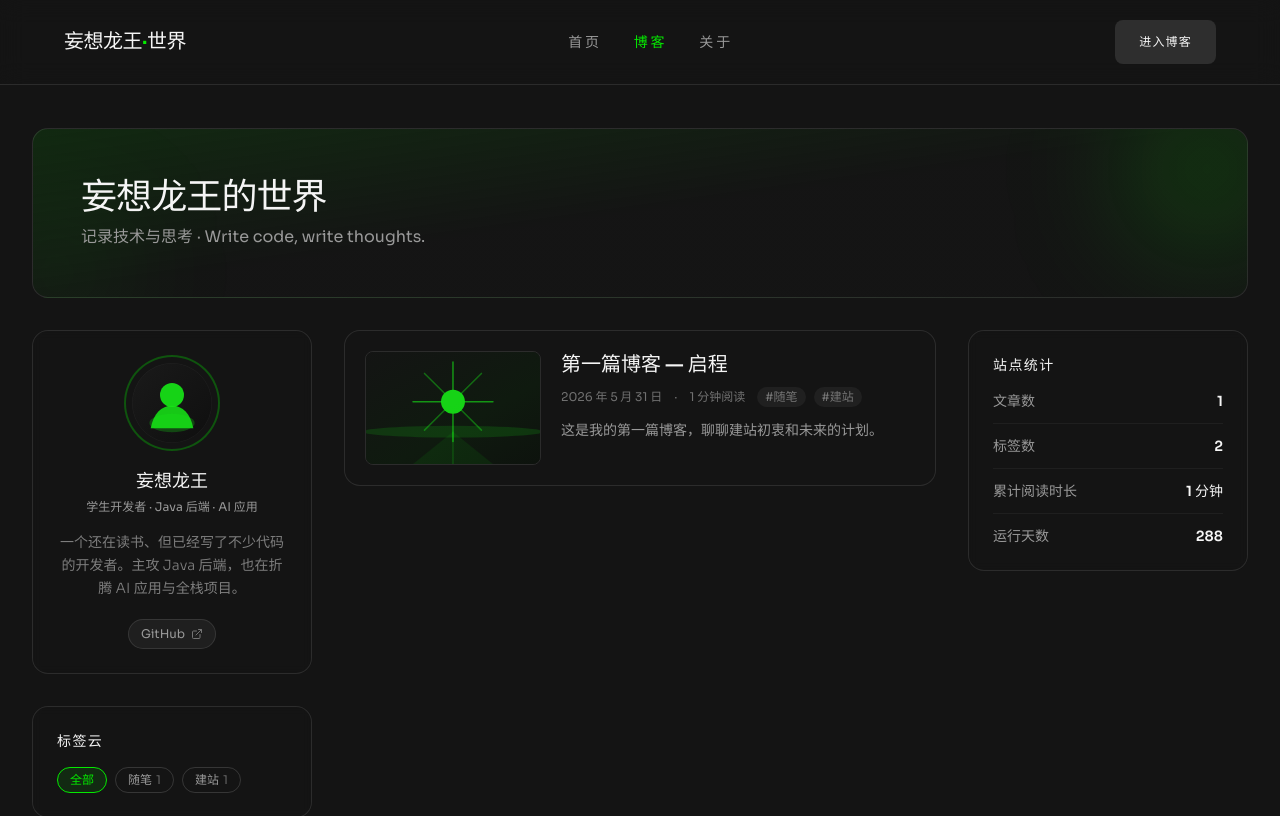
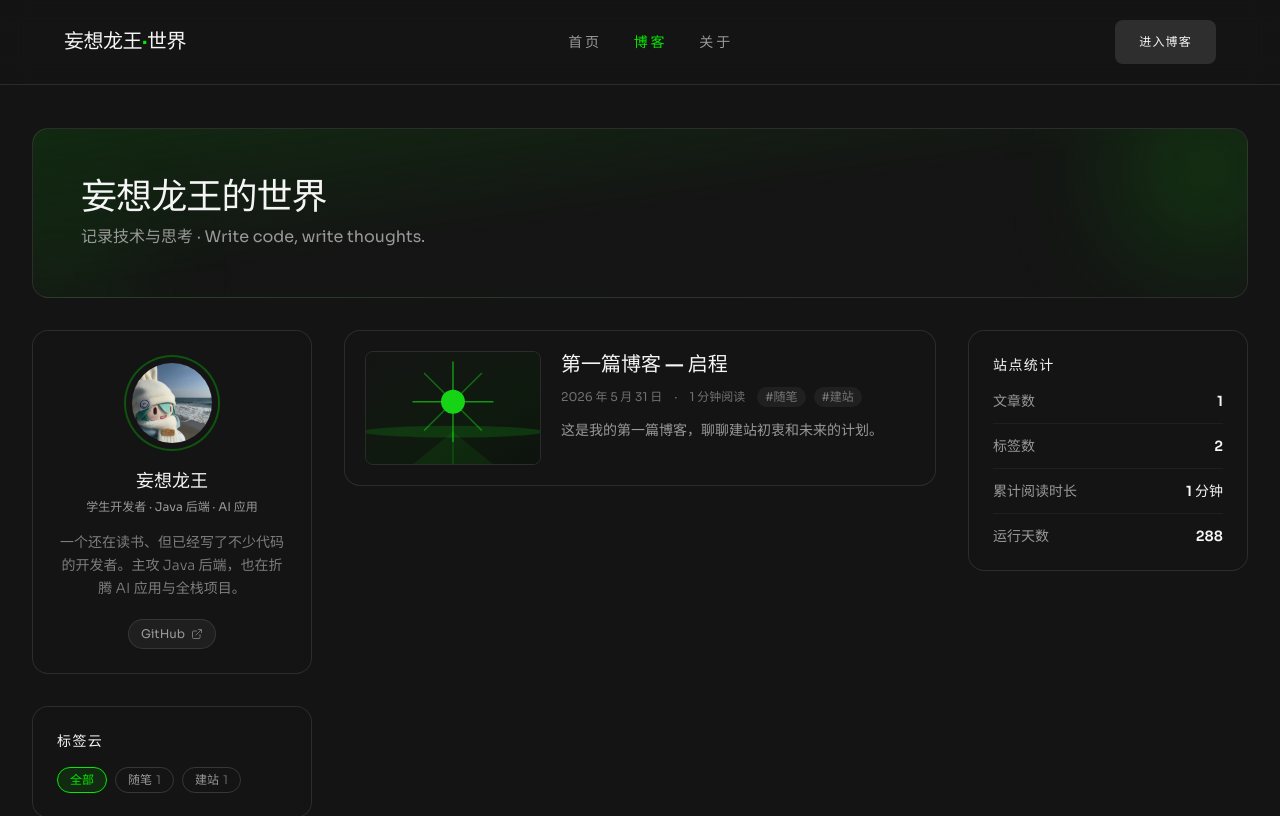
Before and after one commit to blue-riband-x/personal-blog, a React (Vite) app: page /blog in a window 1280 px wide. Shown: the top 816 px of the page. Built offline with nearby package versions, Linux system fonts and the light colour scheme.

Commit message:
替换博客头像为玩偶照片

```diff
--- a/src/components/blog/ProfileCard.tsx
+++ b/src/components/blog/ProfileCard.tsx
@@ -8,9 +8,9 @@ export function ProfileCard() {
     <section className="rounded-2xl border border-white/10 bg-hero-bg/60 p-6 text-center backdrop-blur-sm">
       <div className="mx-auto flex h-24 w-24 items-center justify-center rounded-full border-2 border-primary/30 bg-hero-bg">
         <img
-          src="/avatar.svg"
+          src="/avatar.jpg"
           alt={SITE.author}
-          className="h-20 w-20 rounded-full"
+          className="h-20 w-20 rounded-full object-cover"
           loading="lazy"
         />
       </div>
```
Also changed, not shown: public/avatar.jpg (added).
